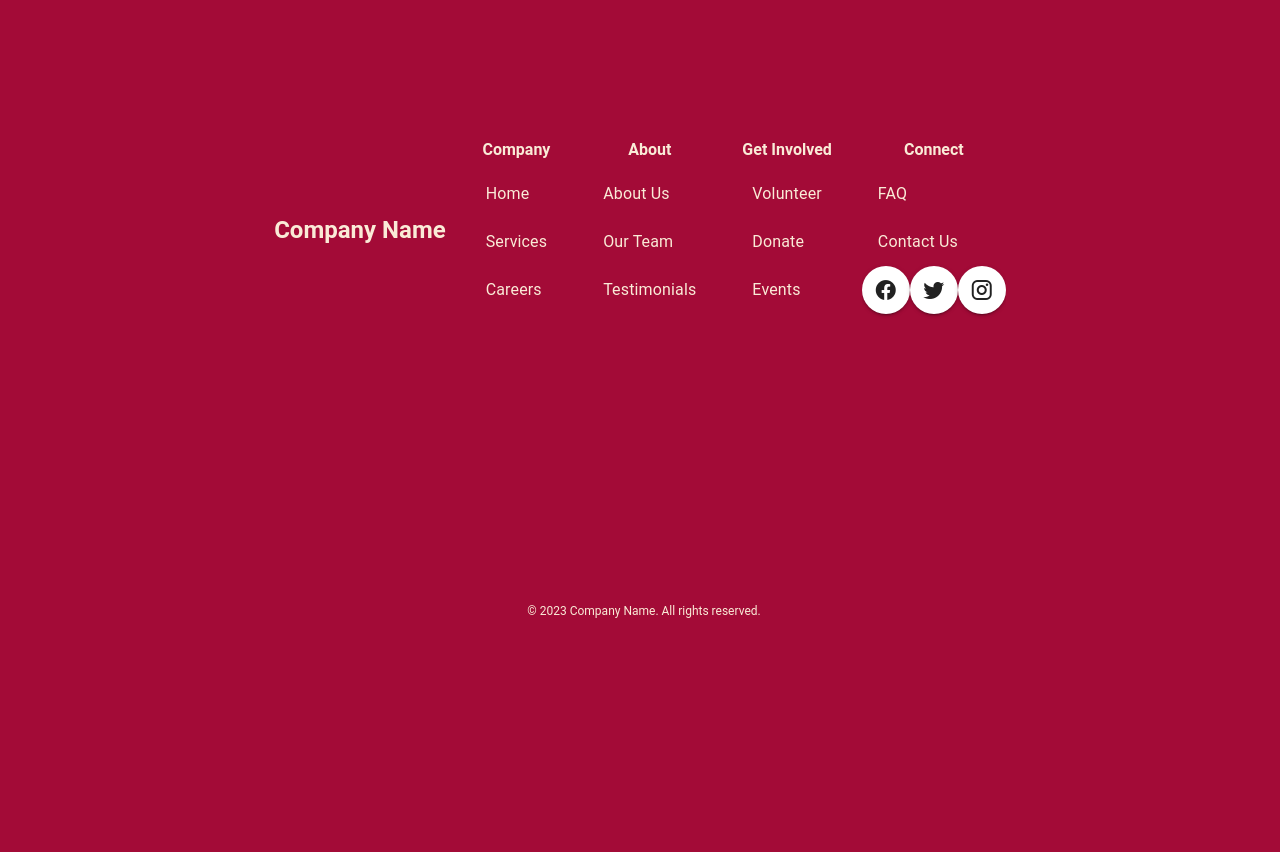
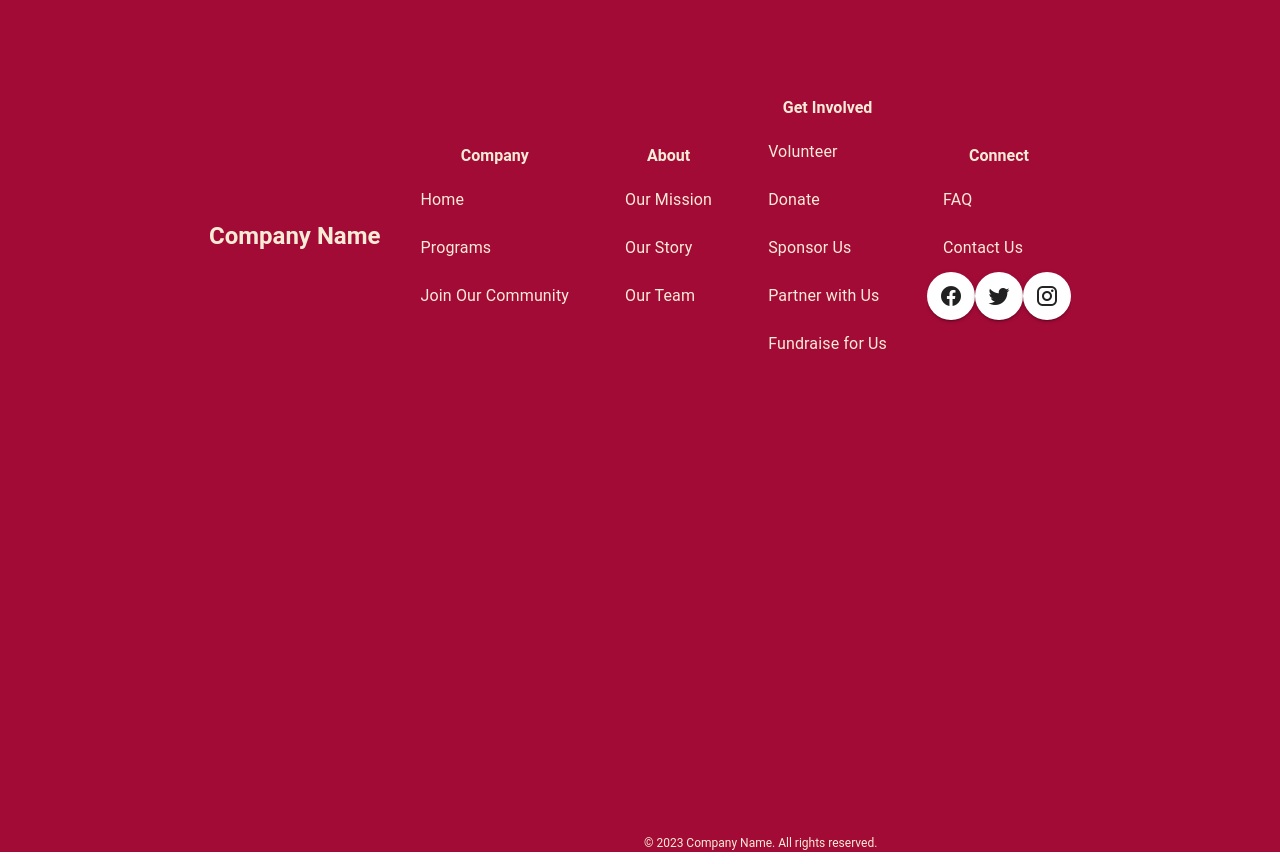
Before and after one commit to tabreeksomani/WIP, a Vue app: page / in a window 1280 px wide. Shown: the part 4340-5204 px from the top of the page. Built offline with nearby package versions, Linux system fonts and the light colour scheme.

Commit message:
Added Footer Links

```diff
--- a/src/components/Footer.vue
+++ b/src/components/Footer.vue
@@ -57,7 +57,7 @@
   </v-app>
 </template>
 
-<style>
+<style scoped>
 .link-text {
   background-color: transparent !important;
 }
@@ -68,7 +68,7 @@
 }
 
 .footer {
-  height: 10%;
+  padding-top: 20px;
 }
 
 .footer-bottom {
@@ -76,6 +76,7 @@
   bottom: 0;
   width: 100%;
   margin-top: 10px;
+  margin-bottom: 0px;
   /* Adjust the margin as per your preference */
 }
 
@@ -93,6 +94,10 @@
 .copyright {
   margin-top: -250px;
   font-size: 12px;
+  background-color: #A30B37;
+  margin-top: 10px;
+  position: absolute;
+  bottom: 0px;
   color: antiquewhite;
 }
 </style>
@@ -103,19 +108,22 @@ export default {
   data() {
     return {
       companyLinks: [
-        { title: 'Home', url: '/home' },
-        { title: 'Services', url: '/services' },
-        { title: 'Careers', url: '/careers' },
+        { title: 'Home', url: '/#home' },
+        { title: 'Programs', url: '/#programs' },
+        { title: 'Join Our Community', url: '/#membership' },
       ],
       aboutLinks: [
-        { title: 'About Us', url: '/about' },
-        { title: 'Our Team', url: '/team' },
-        { title: 'Testimonials', url: '/testimonials' },
+        { title: 'Our Mission', url: '/about#mission' },
+        { title: 'Our Story', url: '/about#story' },
+        { title: 'Our Team', url: '/about#team' },
       ],
       involvedLinks: [
-        { title: 'Volunteer', url: '/volunteer' },
-        { title: 'Donate', url: '/donate' },
-        { title: 'Events', url: '/events' },
+        { title: 'Volunteer', url: '/getinvolved#volunteer' },
+        { title: 'Donate', url: '/getinvolved#donate' },
+        { title: 'Sponsor Us', url: '/getinvolved#sponsor' },
+        { title: 'Partner with Us', url: '/getinvolved#partner' },
+        { title: 'Fundraise for Us', url: '/getinvolved#fundraise' },
+
       ],
       connectLinks: [
         { icon: 'mdi-facebook', url: 'https://www.facebook.com' },
```
